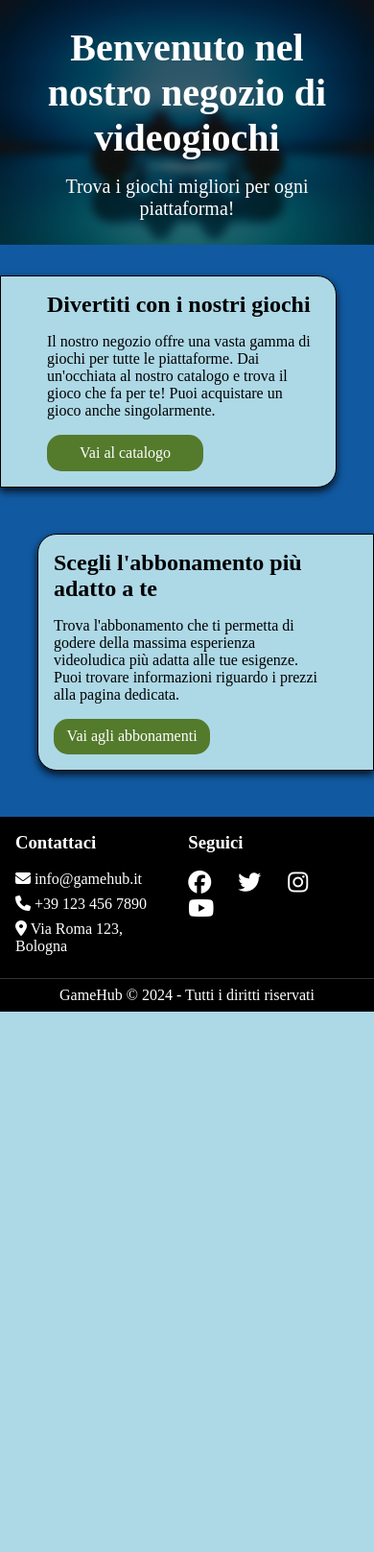
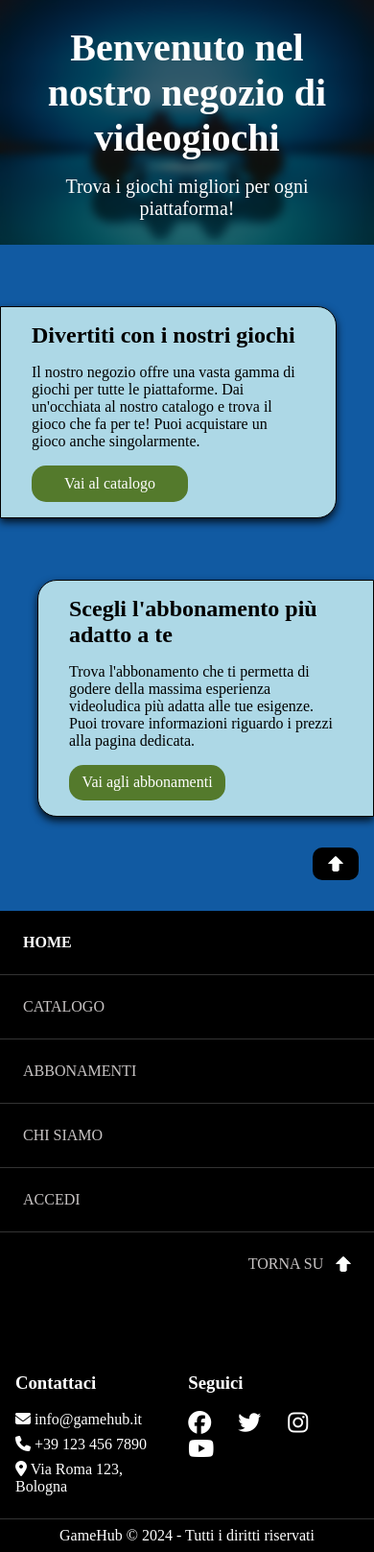
Before and after one commit to MatteoSquarz/GameHub, a PHP site: page / in a window 390 px wide. Shown: the part 115-1732 px from the top of the page at 96% size. Before the commit the page ends 1169 px from the top, so only its background shows below. Run offline with PHP 8.4, Linux system fonts and the light colour scheme.

Commit message:
Menu ad hamburger funzionante con link interno, aggiunti aiuti alla navigazione

```diff
--- a/index.html
+++ b/index.html
@@ -18,16 +18,20 @@
                     <a href="index.php" id="logo"></a>
                     <h1>GameHub</h1>
                 </div>
+                <nav aria-label = "aiuti alla navigazione" class="listHelp">
+                        <a href="#content" class="navHelper">Vai al contenuto</a>
+                </nav>
                 <nav id="menu">
                     <ul class="menuList">
                         <li><a href="index.php" class="currentMenu">Home</a></li>
                         <li><a href="list.php">Catalogo</a></li>
                         <li><a href="search.php">Abbonamenti</a></li>
                         <li><a href="insert.php">Chi siamo</a></li>
+                        <li><a href="insert.php">Accedi</a></li>
                     </ul>
-                    <a id="profile" href="#menu">Profile</a>
+                    <!--<a id="profile" href="#menu">Profile</a>-->
                 </nav>
-                <a href="#hamburgerMenu" id="mobile-menu" class="menu-toggle">
+                <a href="#hamburgerMobileMenu" id="mobile-menu" class="menu-toggle">
                     <div role="button" class="menu-toggle">
                         <span class="bar"></span>
                         <span class="bar"></span>
@@ -41,7 +45,6 @@
             </nav>
         </div>
         <main id="content">
-            <div class="">
             <div class="background">
                 <div id="home" class="intro blur">
                     <h2>Benvenuto nel nostro negozio di videogiochi</h2>
@@ -65,9 +68,21 @@
                     <a href="prova.html">Vai agli abbonamenti</a>
                 </div>
             </div>
+            <div class="tornaSuButton">
+                <a href="#content" class="tornaSuHelper">Torna su</a>
             </div>
         </main>
-        <footer>
+        <nav id="hamburgerMobileMenu">
+            <ul class="menuListMobile">
+                <li><a href="index.php" class="currentMenu">Home</a></li>
+                <li><a href="list.php">Catalogo</a></li>
+                <li><a href="search.php">Abbonamenti</a></li>
+                <li><a href="insert.php">Chi siamo</a></li>
+                <li><a href="insert.php">Accedi</a></li>
+                <li><a href=#content>Torna su</a></li>
+            </ul>
+        </nav>
+        <footer id = "footer">
             <div class="footer-content">
                 <div class="contact-info">
                     <h3>Contattaci</h3>
--- a/mobile.css
+++ b/mobile.css
@@ -26,3 +26,46 @@ header #profile{
 .abbonamenti img{
     display: none;
 }
+
+
+.menuListMobile{
+    background-color: black;
+    display: flex;
+    flex-direction: column;
+    justify-content: flex-start;
+    list-style: none;
+}
+
+.menuListMobile li{
+    padding: 1.5em;
+    border-bottom: 1px solid #333;
+}
+
+.menuListMobile li:last-child{
+    margin-bottom: 4em;
+    border-bottom: none;
+    align-self: flex-end;
+}
+
+
+.menuListMobile li:last-child a{
+    background-image: url('assets/arrow_up.png');
+    background-size: 1em;
+    background-repeat: no-repeat;
+    background-position: center right;
+    cursor: pointer;
+    padding-right: 1.8em;
+    display: inline-flex;
+    align-items: center;
+}
+
+.menuListMobile a{
+    color: #c8c4c4;
+    text-decoration: none;
+    text-transform: uppercase;
+}
+
+.menuListMobile .currentMenu{
+    font-weight: bold;
+    color: white !important;
+}
--- a/script.js
+++ b/script.js
@@ -1,7 +1,8 @@
 const menuToggle = document.getElementById('mobile-menu');
+const content = document.getElementById('content');
 
 function toggleMenu() {
-
+    content.classList.toggle('hidden');
 }
 
 
--- a/style.css
+++ b/style.css
@@ -19,6 +19,10 @@
 html, body{
     background-color: var(--bgcolor);
     color: var(--txtcolor);
+}
+
+html {
+    scroll-padding-top: 7em; /* Adjust the value to match the height of your header */
 }
 
 main{
@@ -68,7 +72,23 @@ header .menuList{
 }
 
 header .menuList li{
-    margin-right: 2.5em;
+    margin-right: 2em;
+}
+
+header .menuList li:last-child{
+    margin-right: 1.5em;
+}
+
+header .menuList li:last-child a{
+    background-image: url('assets/loginIcon.png');
+    background-size: 1em;
+    background-repeat: no-repeat;
+    background-size: contain;
+    background-position: center right;
+    cursor: pointer;
+    padding-right: 1.8em;
+    display: inline-flex;
+    align-items: center;
 }
 
 header .menuList a{
@@ -80,9 +100,6 @@ header .menuList a{
 header .currentMenu{
     font-weight: bold;
     color: var(--txtcolor) !important;
-}
-header .menuList a:visited{
-    color: var(--visitedcolor);
 }
 
 header .menuList a:hover{
@@ -195,22 +212,24 @@ header #profile {
 .videogames{
     display: flex;
     flex-direction: row;
-    margin: 2em 10% 3em 0em;
+    margin: 4em 10% 0em 0em;
     gap: 1em;
     background-color: var(--homeboxcolor);
     justify-content: space-around;
     border-top-right-radius: 20px;
     border-bottom-right-radius: 20px;
     padding: 1em;
-    padding-left: 3em;
+    padding-left: 2em;
+    padding-right: 2em;
     border: #000 solid 1px;
     box-shadow: 0 4px 8px rgba(0, 0, 0, 0.8);
     transition: transform 0.3s;
 }
 
+/*
 .videogames:hover{
     transform:translateX(20px);
-}
+}*/
 
 .videogames img{
     width: 60%;
@@ -246,24 +265,25 @@ header #profile {
     display: flex;
     flex-direction: row;
     justify-content: space-around;
-    margin: 3em 0em 3em 10%;
+    margin: 4em 0em 2em 10%;
     gap: 1em;
     background-color: var(--homeboxcolor);
     border-top-left-radius: 20px;
     border-bottom-left-radius: 20px;
     padding: 1em;
-    padding-right: 3em;
+    padding-left: 2em;
+    padding-right: 2em;
     border: #000 solid 1px;
     box-shadow: 0 4px 8px rgba(0, 0, 0, 0.8);
     transition: transform 0.3s;
 }
-
+/*
 .abbonamenti:hover{
     transform: translateX(-20px);
-}
+}*/
 
 .abbonamenti img{
-    width: 50%;
+    width: 45%;
     height: auto;
     border-radius: 20px;
 
@@ -284,6 +304,11 @@ header #profile {
 }
 
 
+
+/* SEZIONE MENU MOBILE */
+.menuListMobile{
+    display: none;
+}
 
 /*FOOTER*/
 footer {
@@ -328,8 +353,52 @@ footer {
     padding: 0.5em;
 }
 
+/* AIUTI ALLA NAVIGAZIONE */
+.navHelper{
+    position: absolute;
+    text-indent: -999em;
+}
 
-#hamburgerMenu{
-    height: 100%;
-    margin-bottom: 40%;
+.navHelper:focus{
+    position: static;
+    text-indent: 0;
 }
+
+.listHelp a{
+    text-decoration: none;
+    color: #FFF;
+}
+
+.listHelp ul{
+    list-style-type: none;
+}
+
+.tornaSuButton{
+    align-self: flex-end;
+    display: inline-flex;
+    margin-right: 1em;
+}
+
+.tornaSuHelper{
+    margin-bottom: 2em;
+    text-indent: -999em;
+    background-color: #000;
+    border-radius: 10px;
+    padding: 0.5em 1.5em 0.5em 1.5em;
+    background-image: url('assets/arrow_up.png');
+    background-size: 1em;
+    background-repeat: no-repeat;
+
+    background-position: center;
+    cursor: pointer;
+    display: inline-flex;
+    align-items: center;
+}
+
+.tornaSuHelper:focus{
+    position: static;
+    text-indent: 0;
+    background-position: center right;
+    color: #FFF;
+    text-decoration: none;
+}
```
Also changed, not shown: assets/arrow_up.png (added), assets/loginIcon.png (added), 2 other files. Lines whose indentation alone changed are shown as unchanged.
